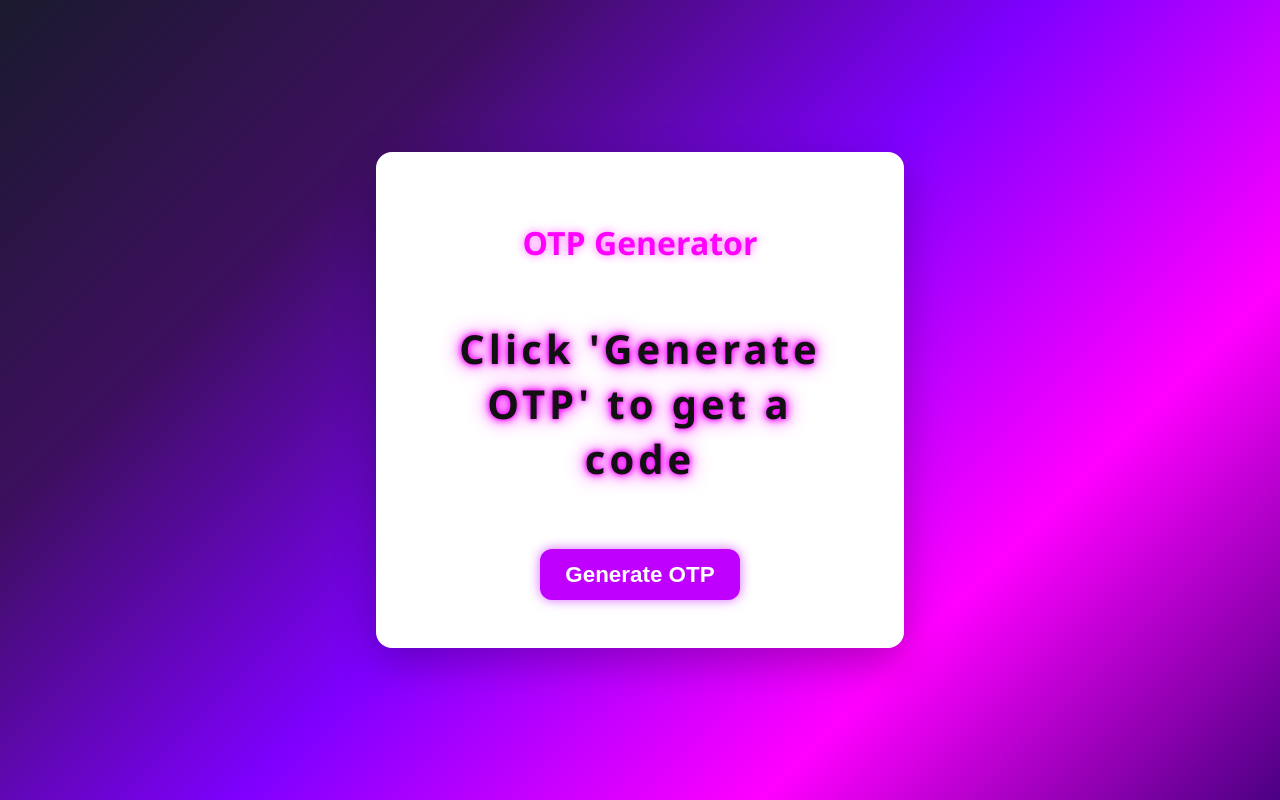
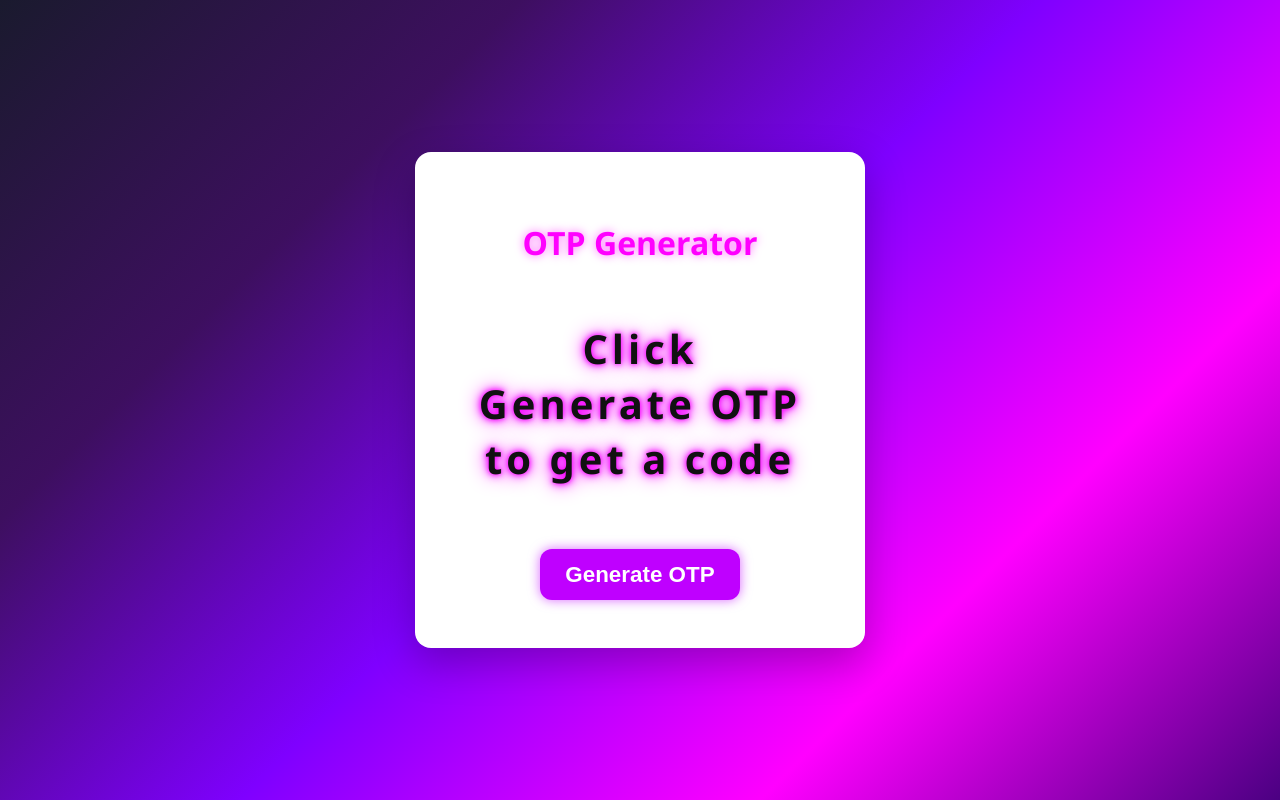
Before and after one commit to Kking927/otp-generator, a React (Vite) app: page / in a window 1280 px wide. Built offline with nearby package versions, Linux system fonts and the light colour scheme.

Commit message:
Update App.jsx

```diff
--- a/src/App.jsx
+++ b/src/App.jsx
@@ -49,7 +49,13 @@ function App() {
           className={copied ? "copied" : ""}
           onClick={otp ? handleCopy : undefined}
         >
-          {otp ? otp : "Click\n 'Generate OTP'\n to get a code"}
+          {otp ? otp : (
+  <>
+    Click <br />
+    Generate OTP <br />
+    to get a code
+  </>
+)}
         </h2>
 
         {/* Countdown / expiration message */}
```
